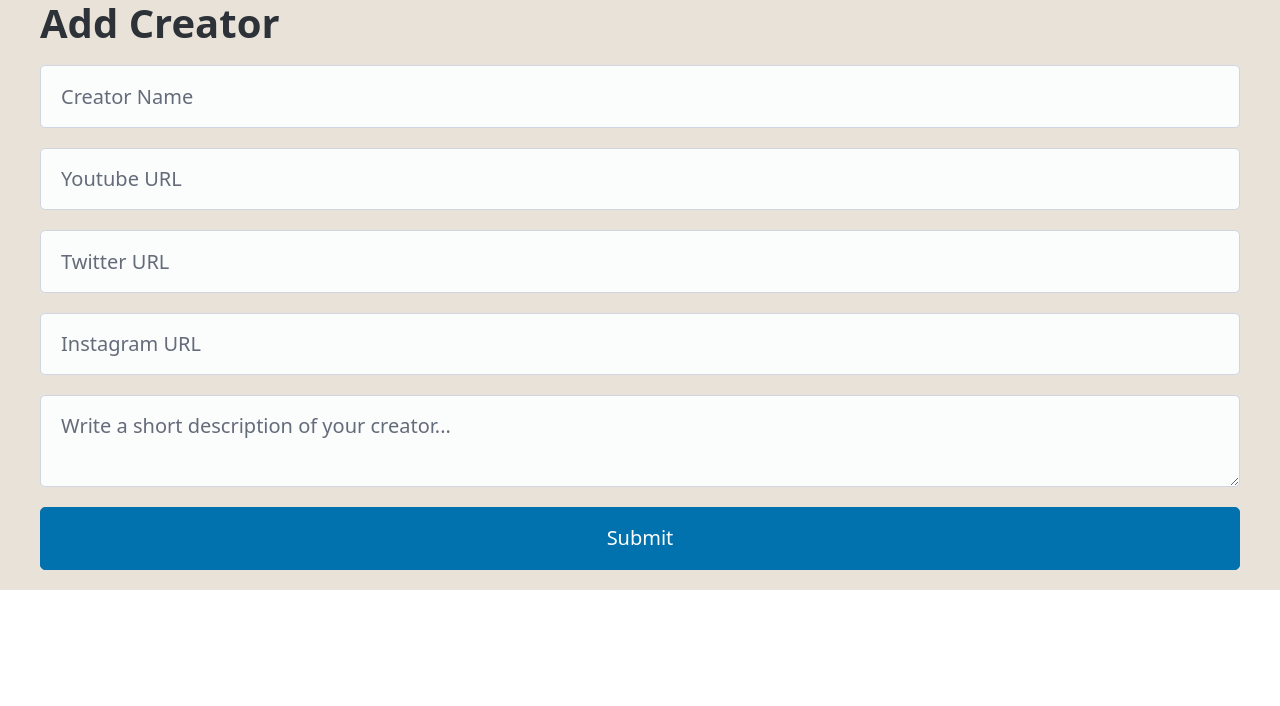
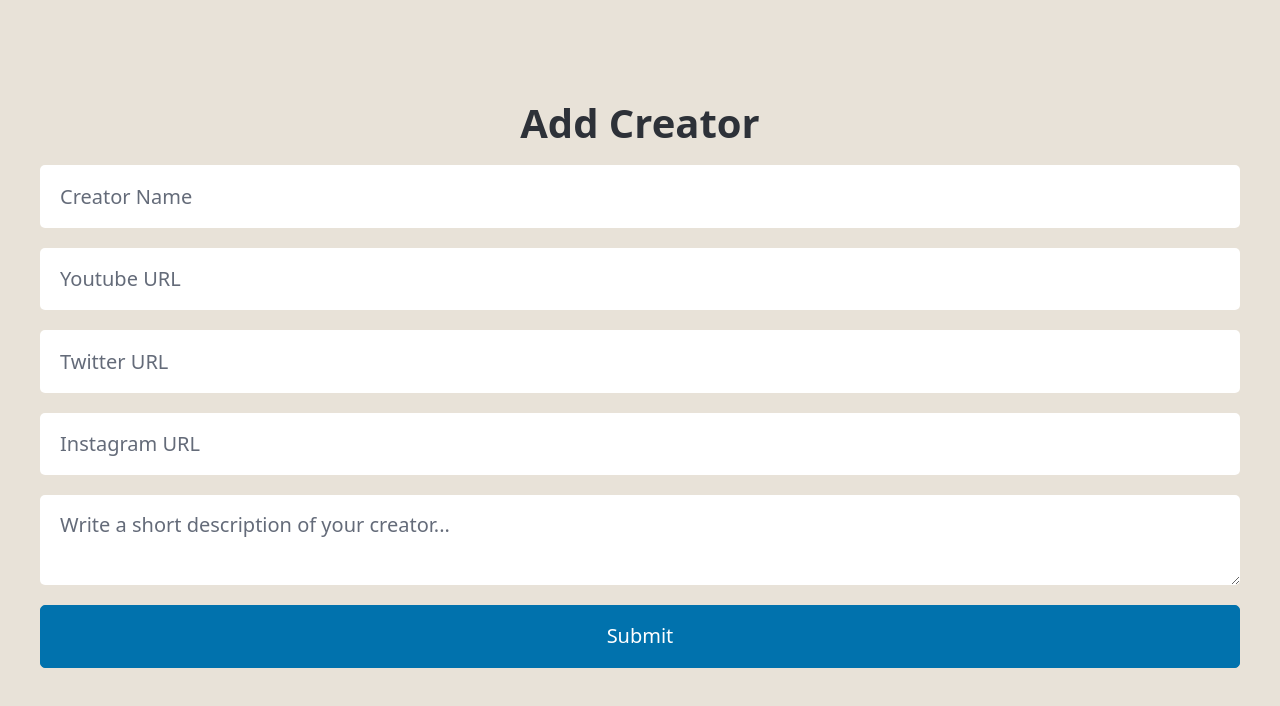
Before and after one commit to carlos-escamilla33/creatorverse, a React (Vite) app: page /add-creator in a window 1280 px wide. Shown: the top 706 px of the page. Built offline with nearby package versions, Linux system fonts and the light colour scheme; no server answers; the database is empty.

Commit message:
styling AddCreator component

```diff
--- a/src/App.css
+++ b/src/App.css
@@ -97,3 +97,18 @@
 .add-creator-btn:hover {
   background-color: #213448
 }
+
+/* Add creator component styling */
+
+.add-creator-component {
+  display: flex;
+  flex-direction: column;
+  justify-content: center;
+  align-items: center;
+  padding: 100px;
+}
+
+.add-creator-component input[type="text"], textarea[type="text"] {
+  background-color: white;
+  border: none;
+}
--- a/src/index.css
+++ b/src/index.css
@@ -33,6 +33,6 @@
 /* =========================
    Global Layout
 ========================= */
-body {
+html, body {
   background-color: var(--background-color);
 }
--- a/src/pages/AddCreator.jsx
+++ b/src/pages/AddCreator.jsx
@@ -50,7 +50,7 @@ const AddCreator = () => {
   };
 
   return (
-    <form className="container" onSubmit={handleFormSubmit}>
+    <form className="container add-creator-component" onSubmit={handleFormSubmit}>
       <h1>Add Creator</h1>
       <input
         type="text"
@@ -82,6 +82,7 @@ const AddCreator = () => {
       />
       <textarea
         name="description"
+        type="text"
         placeholder="Write a short description of your creator..."
         aria-label="Short description"
         onChange={handleDescriptionChange}
```
